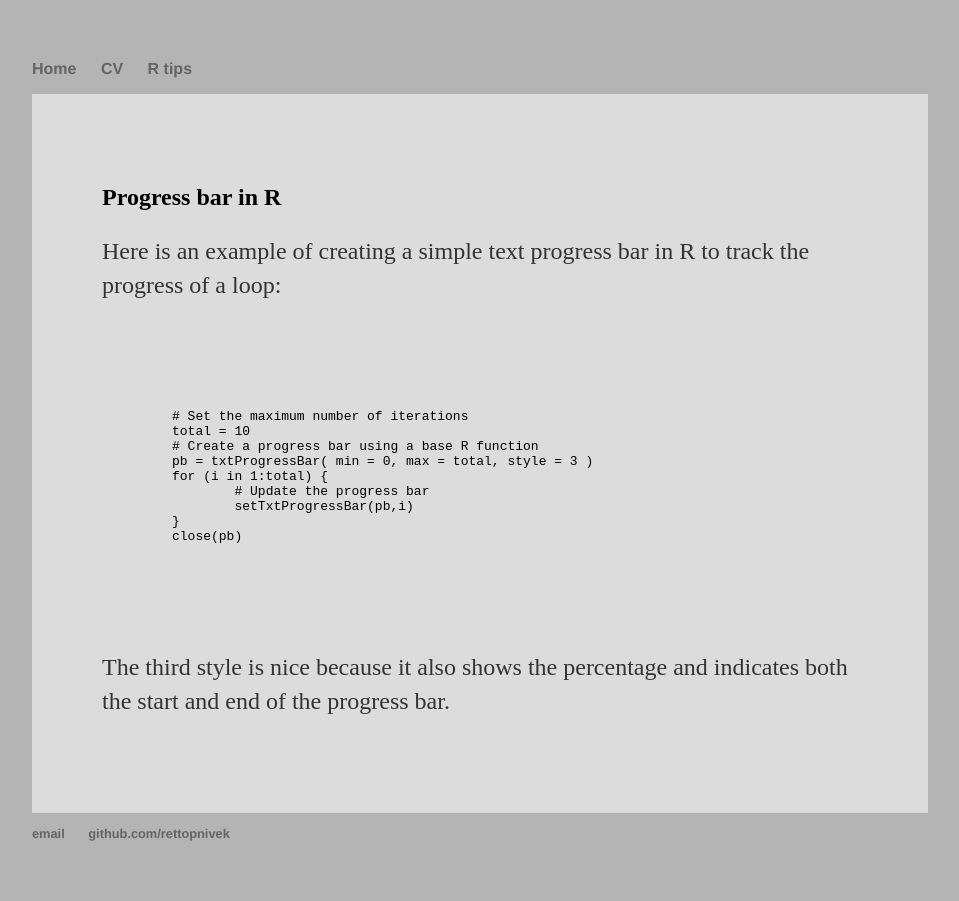
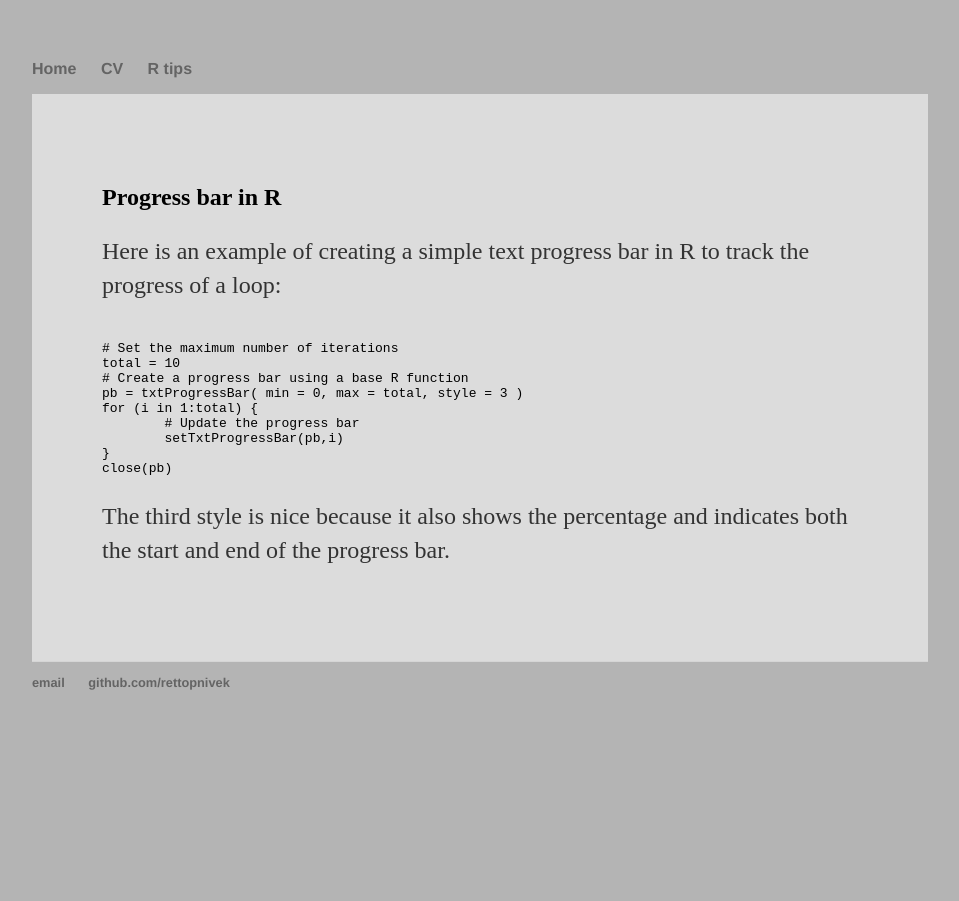
Before and after one commit to rettopnivek/rettopnivek.github.io, a Jekyll site: the page built from pages/Progress_bar.md, in a window 1280 px wide. Shown: the whole page, without its empty margins (160-1119 px from the left). Built offline with Jekyll 4.4.1, drawn with Linux system fonts in a browser that asks for light colours; a style sheet for code colours, icons or effects is not loaded.

Commit message:
Update Progress_bar.md

````diff
--- a/pages/Progress_bar.md
+++ b/pages/Progress_bar.md
@@ -5,7 +5,7 @@ layout: page
 ## Progress bar in R
 
 Here is an example of creating a simple text progress bar in R to track the progress of a loop:
-```
+<pre><code class="r">
 # Set the maximum number of iterations
 total = 10
 # Create a progress bar using a base R function
@@ -15,5 +15,5 @@ for (i in 1:total) {
 	setTxtProgressBar(pb,i)
 }
 close(pb)
-```
+</code></pre>
 The third style is nice because it also shows the percentage and indicates both the start and end of the progress bar.
````
